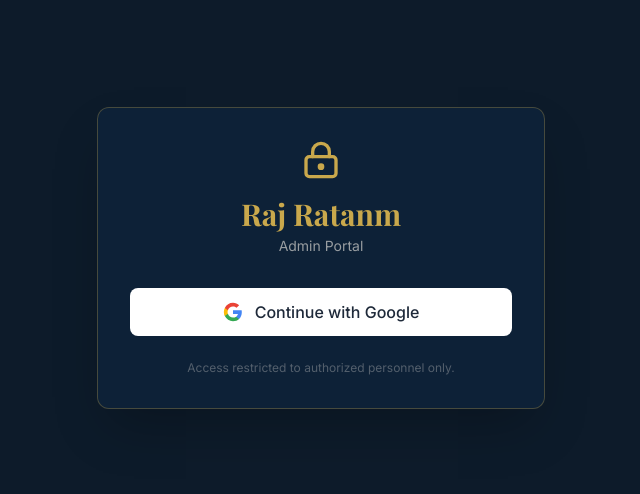
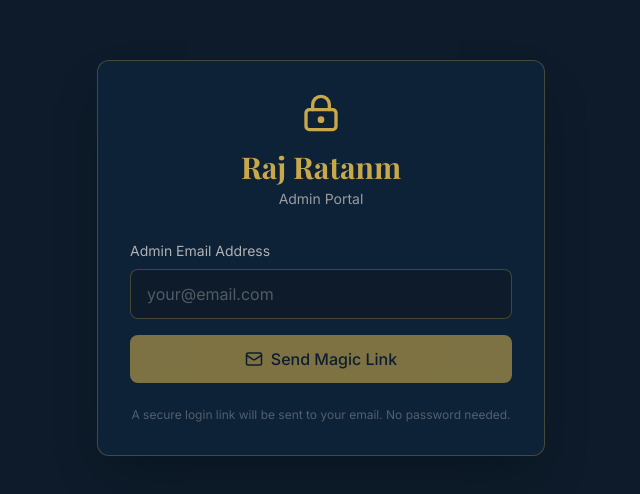
Before and after one commit to itsRahulKhatwani/Rajratanm-ecommerce, a Next.js app: page /admin/login in a window 1280 px wide. Shown: the part 142-636 px from the top of the page, without its empty margins (319-959 px from the left). Built offline with nearby package versions, Linux system fonts and the light colour scheme; a web font is replaced by a local one.

Commit message:
phase 5 complete

```diff
--- a/app/(admin-auth)/admin/login/page.tsx
+++ b/app/(admin-auth)/admin/login/page.tsx
@@ -1,40 +1,55 @@
 'use client'
 
 import { createBrowserClient } from '@/lib/supabase-client'
-import { useRouter } from 'next/navigation'
 import { useState } from 'react'
-import { LockKeyhole } from 'lucide-react'
+import { LockKeyhole, Mail } from 'lucide-react'
+
+type Step = 'form' | 'sent'
 
 export default function AdminLoginPage() {
+  const [step, setStep] = useState<Step>('form')
+  const [email, setEmail] = useState('')
   const [isLoading, setIsLoading] = useState(false)
   const [error, setError] = useState<string | null>(null)
-  const router = useRouter()
 
-  const handleGoogleLogin = async () => {
+  const handleMagicLink = async (e: React.FormEvent) => {
+    e.preventDefault()
     setIsLoading(true)
     setError(null)
 
     const supabase = createBrowserClient()
-    const { error } = await supabase.auth.signInWithOAuth({
-      provider: 'google',
+    const { error } = await supabase.auth.signInWithOtp({
+      email,
       options: {
-        redirectTo: `${window.location.origin}/auth/callback`,
-        queryParams: {
-          access_type: 'offline',
-          prompt: 'consent'
-        }
+        emailRedirectTo: `${window.location.origin}/auth/callback`
       }
     })
 
     if (error) {
-      setError('Google sign-in failed. Please try again.')
+      console.error('Supabase Magic Link Error:', error)
+
+      // Check if it's a rate limit error
+      if (error.message.toLowerCase().includes('rate limit')) {
+        setError('Email rate limit reached (3 per hour). Please try again after 1 hour.')
+      } else {
+        setError(`Failed: ${error.message}`)
+      }
+
       setIsLoading(false)
+      return
     }
+
+    setStep('sent')
+    setIsLoading(false)
   }
 
   return (
-    <div className="min-h-screen bg-[#0D1B2A] flex items-center justify-center p-4">
-      <div className="w-full max-w-md bg-[#0D2137] rounded-xl p-8 border border-[#C9A84C]/30 shadow-2xl">
+    <div className="min-h-screen bg-[#0D1B2A] flex items-center
+                    justify-center p-4">
+      <div className="w-full max-w-md bg-[#0D2137] rounded-xl p-8
+                      border border-[#C9A84C]/30 shadow-2xl">
+
+        {/* Logo */}
         <div className="text-center mb-8">
           <LockKeyhole className="mx-auto mb-4 text-[#C9A84C]" size={40} />
           <h1 className="font-playfair text-3xl text-[#C9A84C] mb-1">
@@ -42,27 +57,86 @@ export default function AdminLoginPage() {
           </h1>
           <p className="text-[#F5F0E8]/60 text-sm">Admin Portal</p>
         </div>
+
+        {/* Step 1: Email form */}
+        {step === 'form' && (
+          <form onSubmit={handleMagicLink} className="space-y-4">
+            <div>
+              <label className="block text-[#F5F0E8]/70 text-sm mb-2">
+                Admin Email Address
+              </label>
+              <input
+                type="email"
+                value={email}
+                onChange={e => setEmail(e.target.value)}
+                placeholder="your@email.com"
+                required
+                className="w-full bg-[#0D1B2A] border border-[#C9A84C]/30
+                           focus:border-[#C9A84C] text-[#F5F0E8]
+                           placeholder-[#F5F0E8]/30 rounded-lg px-4 py-3
+                           outline-none transition-colors"
+              />
+            </div>
+
             <button
-          onClick={handleGoogleLogin}
-          disabled={isLoading}
-          className="w-full flex items-center justify-center gap-3 bg-white hover:bg-gray-100 text-gray-800 font-medium py-3 px-4 rounded-lg transition-all duration-200 disabled:opacity-60 disabled:cursor-not-allowed"
+              type="submit"
+              disabled={isLoading || !email || !(/^[^\s@]+@[^\s@]+\.[^\s@]+$/.test(email))}
+              className="w-full flex items-center justify-center gap-2
+                         bg-[#C9A84C] hover:bg-[#B8962F] text-[#0D1B2A]
+                         font-medium py-3 rounded-lg transition-all
+                         duration-200 disabled:opacity-60
+                         disabled:cursor-not-allowed"
             >
-          <svg width="20" height="20" viewBox="0 0 24 24">
-            <path fill="#4285F4" d="M22.56 12.25c0-.78-.07-1.53-.2-2.25H12v4.26h5.92c-.26 1.37-1.04 2.53-2.21 3.31v2.77h3.57c2.08-1.92 3.28-4.74 3.28-8.09z"/>
-            <path fill="#34A853" d="M12 23c2.97 0 5.46-.98 7.28-2.66l-3.57-2.77c-.98.66-2.23 1.06-3.71 1.06-2.86 0-5.29-1.93-6.16-4.53H2.18v2.84C3.99 20.53 7.7 23 12 23z"/>
-            <path fill="#FBBC05" d="M5.84 14.09c-.22-.66-.35-1.36-.35-2.09s.13-1.43.35-2.09V7.07H2.18C1.43 8.55 1 10.22 1 12s.43 3.45 1.18 4.93l2.85-2.22.81-.62z"/>
-            <path fill="#EA4335" d="M12 5.38c1.62 0 3.06.56 4.21 1.64l3.15-3.15C17.45 2.09 14.97 1 12 1 7.7 1 3.99 3.47 2.18 7.07l3.66 2.84c.87-2.6 3.3-4.53 6.16-4.53z"/>
-          </svg>
-          {isLoading ? 'Redirecting to Google...' : 'Continue with Google'}
+              <Mail size={18} />
+              {isLoading
+                ? 'Sending...'
+                : (email.length > 0 && !(/^[^\s@]+@[^\s@]+\.[^\s@]+$/.test(email))
+                    ? 'Enter valid email address'
+                    : 'Send Magic Link')}
             </button>
+
             {error && (
-          <div className="mt-4 p-3 bg-red-500/10 border border-red-500/30 rounded-lg text-red-400 text-sm text-center">
+              <div className="p-3 bg-red-500/10 border border-red-500/30
+                              rounded-lg text-red-400 text-sm text-center">
                 {error}
               </div>
             )}
-        <p className="mt-6 text-center text-[#F5F0E8]/30 text-xs">
-          Access restricted to authorized personnel only.
+
+            <p className="text-[#F5F0E8]/30 text-xs text-center pt-2">
+              A secure login link will be sent to your email.
+              No password needed.
             </p>
+          </form>
+        )}
+
+        {/* Step 2: Confirmation */}
+        {step === 'sent' && (
+          <div className="text-center space-y-4">
+            <div className="w-16 h-16 bg-[#C9A84C]/10 rounded-full
+                            flex items-center justify-center mx-auto">
+              <Mail size={32} className="text-[#C9A84C]" />
+            </div>
+            <h2 className="text-[#F5F0E8] font-medium text-lg">
+              Check your inbox!
+            </h2>
+            <p className="text-[#F5F0E8]/60 text-sm leading-relaxed">
+              We sent a secure login link to{' '}
+              <span className="text-[#C9A84C]">{email}</span>.
+              Click the link to access the admin dashboard.
+            </p>
+            <p className="text-[#F5F0E8]/30 text-xs">
+              Link expires in 1 hour. Check your spam folder
+              if you don't see it.
+            </p>
+            <button
+              onClick={() => { setStep('form'); setError(null) }}
+              className="text-[#C9A84C]/60 hover:text-[#C9A84C]
+                         text-sm transition-colors underline"
+            >
+              Try a different email
+            </button>
+          </div>
+        )}
       </div>
     </div>
   )
--- a/app/(public)/login/page.tsx
+++ b/app/(public)/login/page.tsx
@@ -5,10 +5,10 @@ import { useState } from 'react'
 import Link from 'next/link'
 import { Mail, Gem } from 'lucide-react'
 
-type Step = 'options' | 'magic-link' | 'magic-link-sent'
+type Step = 'form' | 'sent'
 
 export default function CustomerLoginPage() {
-  const [step, setStep] = useState<Step>('options')
+  const [step, setStep] = useState<Step>('form')
   const [email, setEmail] = useState('')
   const [isLoading, setIsLoading] = useState(false)
   const [error, setError] = useState<string | null>(null)
@@ -19,21 +19,6 @@ export default function CustomerLoginPage() {
   const redirectTo = typeof window !== 'undefined'
     ? new URLSearchParams(window.location.search).get('redirect') || '/account'
     : '/account'
-
-  const handleGoogleLogin = async () => {
-    setIsLoading(true)
-    setError(null)
-    const { error } = await supabase.auth.signInWithOAuth({
-      provider: 'google',
-      options: {
-        redirectTo: `${window.location.origin}/auth/callback?next=${redirectTo}`
-      }
-    })
-    if (error) {
-      setError('Google sign-in failed. Please try again.')
-      setIsLoading(false)
-    }
-  }
 
   const handleMagicLink = async (e: React.FormEvent) => {
     e.preventDefault()
@@ -49,14 +34,21 @@ export default function CustomerLoginPage() {
     })
 
     if (error) {
-      setError('Failed to send link. Please check your email and try again.')
+      if (error.message.toLowerCase().includes('rate limit')) {
+        setError('Email rate limit reached (3 per hour). Please try again after 1 hour.')
+      } else {
+        setError(`Failed: ${error.message}`)
+      }
       setIsLoading(false)
       return
     }
 
-    setStep('magic-link-sent')
+    setStep('sent')
     setIsLoading(false)
   }
+
+  const isEmailValid = email === '' || /^[^\s@]+@[^\s@]+\.[^\s@]+$/.test(email)
+  const isSubmitDisabled = isLoading || !email || !isEmailValid
 
   return (
     <div className="min-h-screen bg-[#0D1B2A] flex items-center
@@ -77,75 +69,14 @@ export default function CustomerLoginPage() {
         <div className="bg-[#0D2137] rounded-xl p-8
                         border border-[#C9A84C]/20 shadow-2xl">
 
-          {/* Step: Choose login method */}
-          {step === 'options' && (
-            <div className="space-y-4">
-              <h2 className="text-[#F5F0E8] font-medium text-center mb-6">
-                Choose how to sign in
-              </h2>
-
-              {/* Google */}
-              <button
-                onClick={handleGoogleLogin}
-                disabled={isLoading}
-                className="w-full flex items-center justify-center gap-3
-                           bg-white hover:bg-gray-100 text-gray-800
-                           font-medium py-3 px-4 rounded-lg
-                           transition-all duration-200 disabled:opacity-60"
-              >
-                <svg width="18" height="18" viewBox="0 0 24 24">
-                  <path fill="#4285F4" d="M22.56 12.25c0-.78-.07-1.53-.2-2.25H12v4.26h5.92c-.26 1.37-1.04 2.53-2.21 3.31v2.77h3.57c2.08-1.92 3.28-4.74 3.28-8.09z"/>
-                  <path fill="#34A853" d="M12 23c2.97 0 5.46-.98 7.28-2.66l-3.57-2.77c-.98.66-2.23 1.06-3.71 1.06-2.86 0-5.29-1.93-6.16-4.53H2.18v2.84C3.99 20.53 7.7 23 12 23z"/>
-                  <path fill="#FBBC05" d="M5.84 14.09c-.22-.66-.35-1.36-.35-2.09s.13-1.43.35-2.09V7.07H2.18C1.43 8.55 1 10.22 1 12s.43 3.45 1.18 4.93l2.85-2.22.81-.62z"/>
-                  <path fill="#EA4335" d="M12 5.38c1.62 0 3.06.56 4.21 1.64l3.15-3.15C17.45 2.09 14.97 1 12 1 7.7 1 3.99 3.47 2.18 7.07l3.66 2.84c.87-2.6 3.3-4.53 6.16-4.53z"/>
-                </svg>
-                Continue with Google
-              </button>
-
-              {/* Divider */}
-              <div className="flex items-center gap-3 my-4">
-                <div className="flex-1 h-px bg-[#C9A84C]/20" />
-                <span className="text-[#F5F0E8]/40 text-xs">or</span>
-                <div className="flex-1 h-px bg-[#C9A84C]/20" />
-              </div>
-
-              {/* Magic Link option */}
-              <button
-                onClick={() => setStep('magic-link')}
-                className="w-full flex items-center justify-center gap-2
-                           border border-[#C9A84C]/40 text-[#C9A84C]
-                           hover:bg-[#C9A84C]/10 font-medium py-3 px-4
-                           rounded-lg transition-all duration-200"
-              >
-                <Mail size={18} />
-                Continue with Email Link
-              </button>
-
-              {error && (
-                <p className="text-red-400 text-sm text-center mt-3">
-                  {error}
-                </p>
-              )}
-            </div>
-          )}
-
           {/* Step: Magic link email form */}
-          {step === 'magic-link' && (
+          {step === 'form' && (
             <form onSubmit={handleMagicLink} className="space-y-4">
-              <button
-                type="button"
-                onClick={() => { setStep('options'); setError(null) }}
-                className="text-[#C9A84C]/60 hover:text-[#C9A84C]
-                           text-sm mb-2 flex items-center gap-1"
-              >
-                ← Back
-              </button>
-
               <h2 className="text-[#F5F0E8] font-medium">
                 Enter your email
               </h2>
-              <p className="text-[#F5F0E8]/50 text-sm">
-                We'll send you a magic link — no password needed.
+              <p className="text-[#F5F0E8]/50 text-sm mb-4">
+                We'll send you a secure magic link — no password needed.
               </p>
 
               <input
@@ -162,22 +93,29 @@ export default function CustomerLoginPage() {
 
               <button
                 type="submit"
-                disabled={isLoading || !email}
-                className="w-full bg-[#C9A84C] hover:bg-[#B8962F]
+                disabled={isSubmitDisabled}
+                className="w-full flex items-center justify-center gap-2
+                           bg-[#C9A84C] hover:bg-[#B8962F]
                            text-[#0D1B2A] font-medium py-3 rounded-lg
-                           transition-all duration-200 disabled:opacity-60"
+                           transition-all duration-200 disabled:opacity-60
+                           disabled:cursor-not-allowed"
               >
-                {isLoading ? 'Sending...' : 'Send Magic Link'}
+                <Mail size={18} />
+                {isLoading
+                  ? 'Sending...'
+                  : (email.length > 0 && !isEmailValid
+                      ? 'Enter valid email address'
+                      : 'Send Magic Link')}
               </button>
 
               {error && (
-                <p className="text-red-400 text-sm text-center">{error}</p>
+                <p className="text-red-400 text-sm text-center pt-2">{error}</p>
               )}
             </form>
           )}
 
           {/* Step: Magic link sent confirmation */}
-          {step === 'magic-link-sent' && (
+          {step === 'sent' && (
             <div className="text-center space-y-4">
               <div className="w-16 h-16 bg-[#C9A84C]/10 rounded-full
                               flex items-center justify-center mx-auto">
@@ -194,11 +132,12 @@ export default function CustomerLoginPage() {
               <p className="text-[#F5F0E8]/40 text-xs">
                 Didn't receive it? Check your spam folder or{' '}
                 <button
+                  type="button"
                   onClick={() => {
-                    setStep('magic-link')
+                    setStep('form')
                     setError(null)
                   }}
-                  className="text-[#C9A84C] underline"
+                  className="text-[#C9A84C] underline hover:text-[#B8962F] transition-colors"
                 >
                   try again
                 </button>
```
Also changed, not shown: components/layout/Navbar.tsx (+34 -2 lines). Lines whose indentation alone changed are shown as unchanged.
